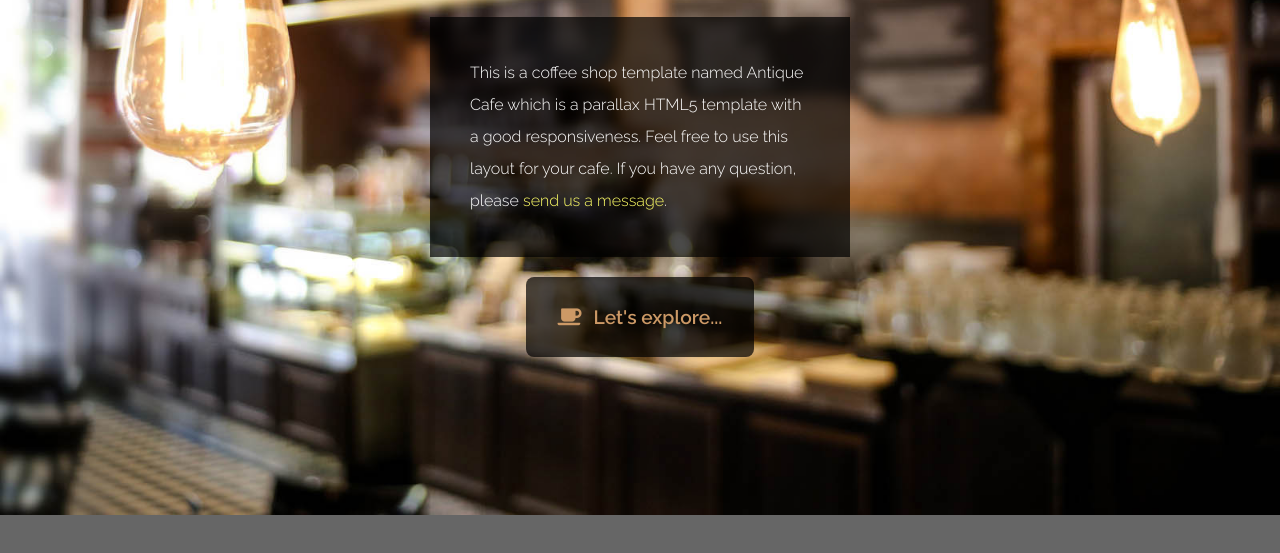
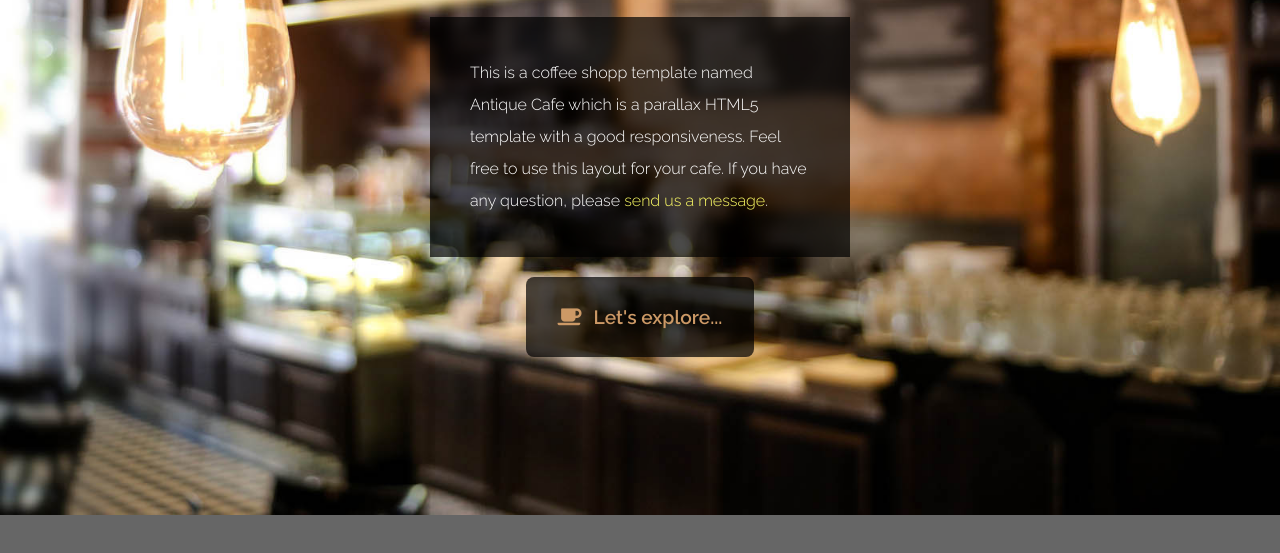
Before and after one commit to gaurav-wasekar/project1, a plain HTML site: page index.html in a window 1280 px wide. Shown: the part 391-944 px from the top of the page. Drawn offline with nearby package versions, Linux system fonts and the light colour scheme.

Commit message:
Update index.html

```diff
--- a/index.html
+++ b/index.html
@@ -43,7 +43,7 @@ https://www.tooplate.com/view/2126-antique-cafe
                 </div>
                 <div class="bg-black bg-opacity-70 p-10 mb-5">
                     <p class="text-white leading-8 text-sm font-light">
-                        This is a coffee shop template named Antique Cafe which is a parallax HTML5 template with a good responsiveness.
+                        This is a coffee shopp template named Antique Cafe which is a parallax HTML5 template with a good responsiveness.
                         Feel free to use this layout for your cafe.
                     	If you have any question, please <a rel="nofollow" href="https://www.tooplate.com/contact" target="_parent">send us a message</a>. </p>
                 </div>
```
